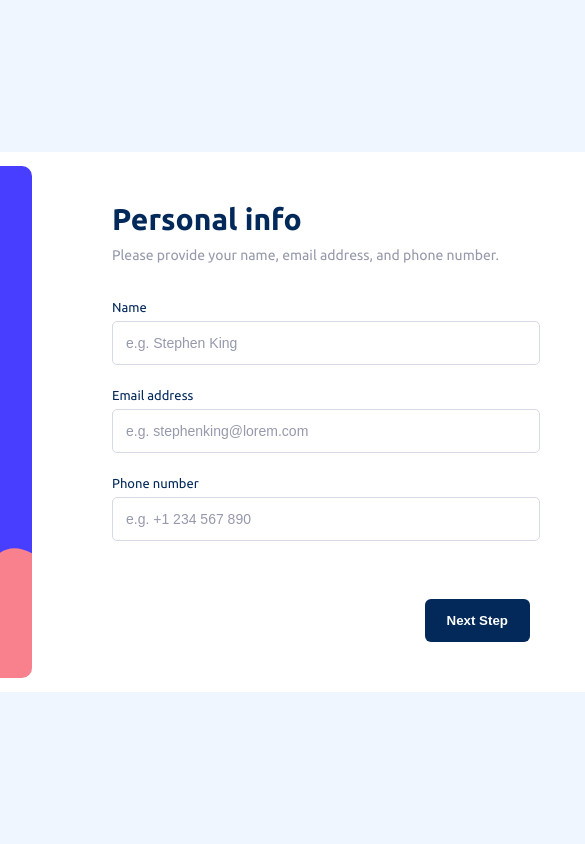
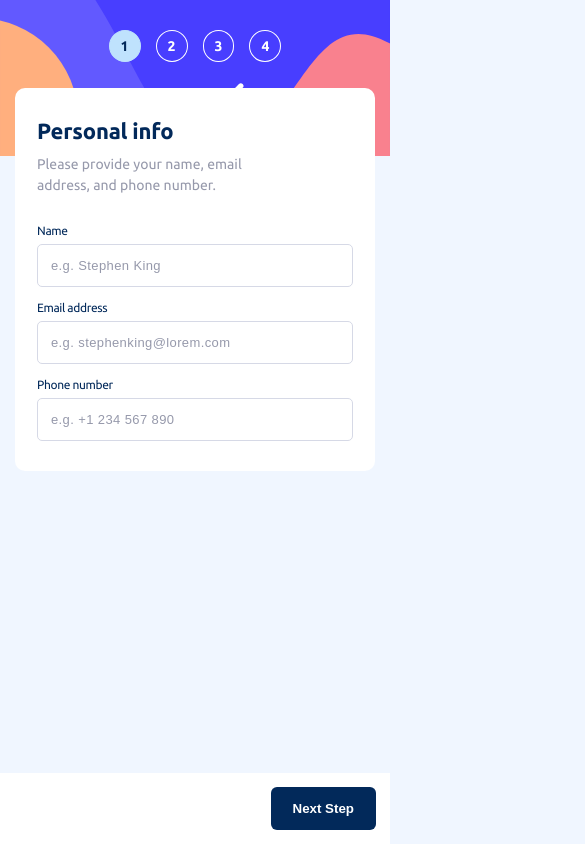
Before and after one commit to irynahowarth/multi-step-form-react, a React (Vite) app: page / in a window 390 px wide. Shown: the top 844 px of the page, 585 px wide, since content can reach past the window. Built offline with nearby package versions, Linux system fonts and the light colour scheme.

Commit message:
[style]Step1: add mobile styles for Step1

```diff
--- a/src/index.css
+++ b/src/index.css
@@ -27,35 +27,40 @@ body{
 }
 
 form{
-  height: 100vh;
   display: flex;
   align-items: center;
   justify-content: center;
 }
 .form-wrapper{
-  background-color: hsl(0, 0%, 100%);
   display: flex;
+  flex-direction: column;
+  border-radius: 10px;
   max-width: 850px;
-  height: 540px;
-  border-radius: 10px;
-  padding: 14px;
+  height: 100%;
 }
 .form-header{
   min-width: 248px;
+  min-height: 156px;
   background-color: hsl(243, 100%, 62%);
-  border-radius: 10px;
-  padding-left:30px;
-  padding-top: 36px;
-  background-image: url(../src/assets/bg-sidebar-desktop.svg);
+  padding-top: 30px;
+  padding-bottom: 15px;
+  background-image: url(../src/assets/bg-sidebar-mobile.svg);
   background-size: cover;
   background-position: center;
 }
 main{
-  min-width: 588px;
   display: flex;
   flex-direction: column;
   justify-content: space-between;
   position: relative;
+  padding: 0 15px;
+}
+
+.form-header ol{
+  display: flex;
+  flex-direction: row;
+  justify-content: center;
+  gap: 15px;
 }
 
 .form-header li{
@@ -66,8 +71,7 @@ main{
   text-align: left;
   font-weight: 700;
   color: hsl(0, 0%, 100%);
-  margin-bottom: 30px;
-  width: 100%;
+  margin-bottom: 15px;
 }
 .form-header li.active .marker-circle{
   background-color: hsl(206, 94%, 87%);
@@ -75,52 +79,62 @@ main{
   border-color: hsl(206, 94%, 87%);
 }
 
+.form-header li div{
+  display: none;
+}
 .form-header .marker-circle{
-  margin-right: 14px;
   padding: 7px 11px;
   border: 1px solid hsl(0, 0%, 100%);
   border-radius: 50%;
   color: hsl(0, 0%, 100%);
   font-weight: 700;
   font-size: 14px;
+  display: block;
 }
 .form-header li span{
   font-size: 12px;
   font-weight: 500;
 }
 
+
 .section-wrapper{
-  padding: 36px 80px;
+  padding: 30px 22px;
   display: flex;
   flex-direction: column;
-  gap:23px;
+  gap:14px;
   height: 100%;
+  margin-top: -68px;
+  background-color: hsl(0, 0%, 100%);
+  border-radius: 10px;
 }
 
 .section-actions{
-  position: absolute;
+  position: fixed;
   width: 100%;
   bottom: 0;
   left:0;
+  background-color:  hsl(0, 0%, 100%);
 }
 .section-actions >div{
   justify-content: space-between;
   display: flex;
-  padding: 36px 90px;
-
+  padding:14px;
 }
 
 
 
 h1{
   color: hsl(213, 96%, 18%);
-  font-size: 30px;
+  font-size: 22px;
   font-weight: 700;
   margin-bottom: 10px;
   margin-top: 0;
+  letter-spacing: -0.22px;
 }
 p{
   margin-bottom: 14px;
+  width: 80%;
+  line-height: 1.5;
 }
 
 .input-wrapper{
@@ -128,7 +142,8 @@ p{
 }
 
 label{
-  font-size: 13px;
+  font-size: 12px;
+  letter-spacing: -0.36px;
   display: block;
   color: hsl(213, 96%, 18%);
   margin-bottom: 7px;
@@ -140,7 +155,8 @@ input{
   border-radius: 5px;
   border: 1px solid hsl(229, 24%, 87%);
   color: hsl(231, 11%, 63%);
-  font-size: 14px;
+  font-size: 13px;
+  letter-spacing: 0.39px;
   font-weight: 500;
   cursor: pointer;
 }
@@ -407,3 +423,75 @@ input:hover,input:focus-visible {
   margin: 0 auto;
   justify-content: center;
 }
+
+
+@media only screen and (min-width: 768px) {
+  .form-wrapper{
+    flex-direction: row;
+    background-color: hsl(0, 0%, 100%);
+    padding: 14px;
+  }
+  form{
+    height: 100vh;
+  }
+  .form-wrapper{
+    height: 540px;
+  }
+  .form-header{
+    padding-left:30px;
+    padding-top: 36px;
+    padding-bottom: 0;
+    border-radius: 10px;
+    background-image: url(../src/assets/bg-sidebar-desktop.svg);
+  }
+  .form-header ol{
+    flex-direction: column;
+  }
+  .form-header .marker-circle{
+    margin-right: 14px;
+  }
+  .form-header li div{
+    display: block;
+  }
+  main{
+    min-width: 588px;
+    padding: 0;
+  }
+  .section-wrapper{
+    padding: 36px 80px;
+    margin-top:0;
+    background-color: transparent;
+    border-radius: 0;
+    gap:23px;
+  }
+  h1{
+    font-size: 30px;
+  }
+  p{
+    width: 100%;
+  line-height: 1;
+  }
+  label{
+    font-size: 13px;
+    letter-spacing: 0;
+  }
+  input{
+    font-size: 14px;
+    letter-spacing: 0;
+  }
+  .section-actions {
+    background: transparent;
+  }
+  .section-actions >div{
+    justify-content: space-between;
+    display: flex;
+    padding: 36px 90px;
+  }
+  .section-actions{
+    position: absolute;
+  }
+
+}
+
+@media only screen and (min-width: 1024px) {
+}
```
Also changed, not shown: src/assets/bg-sidebar-mobile.svg (added).
